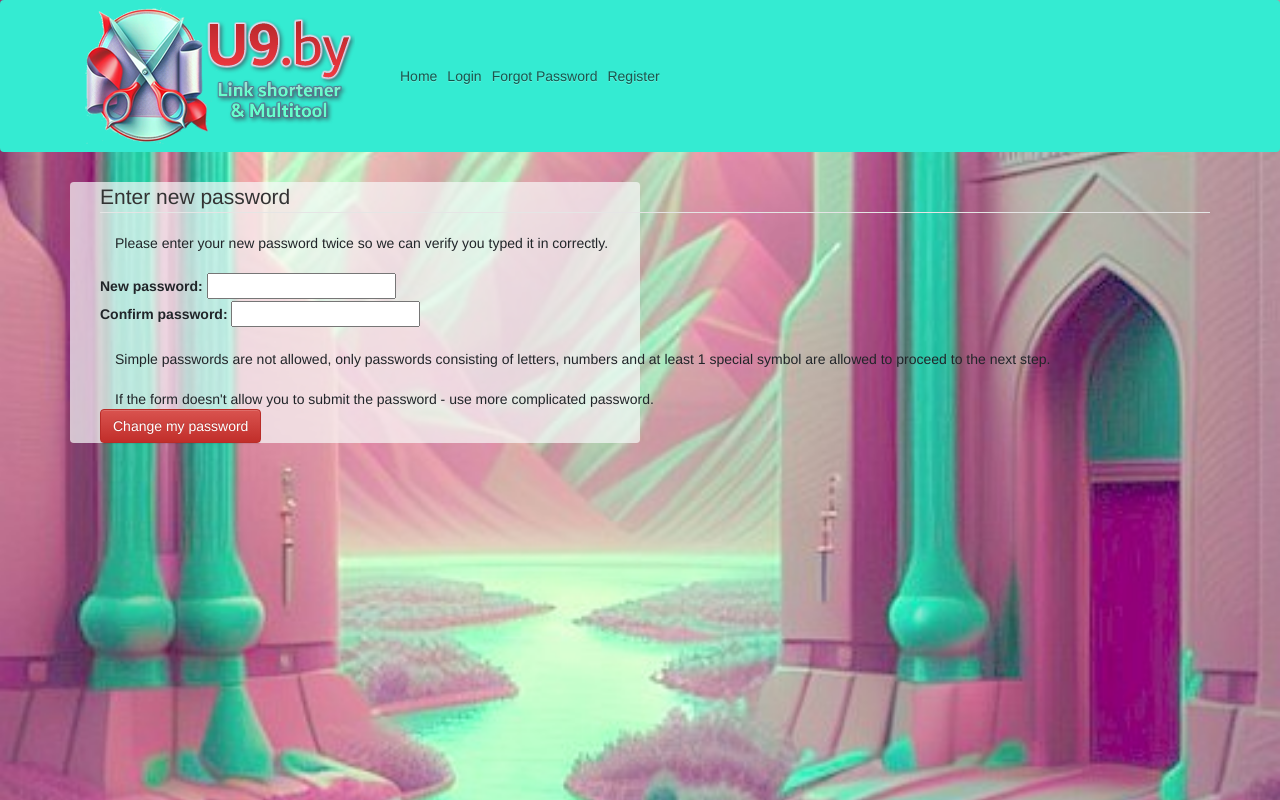
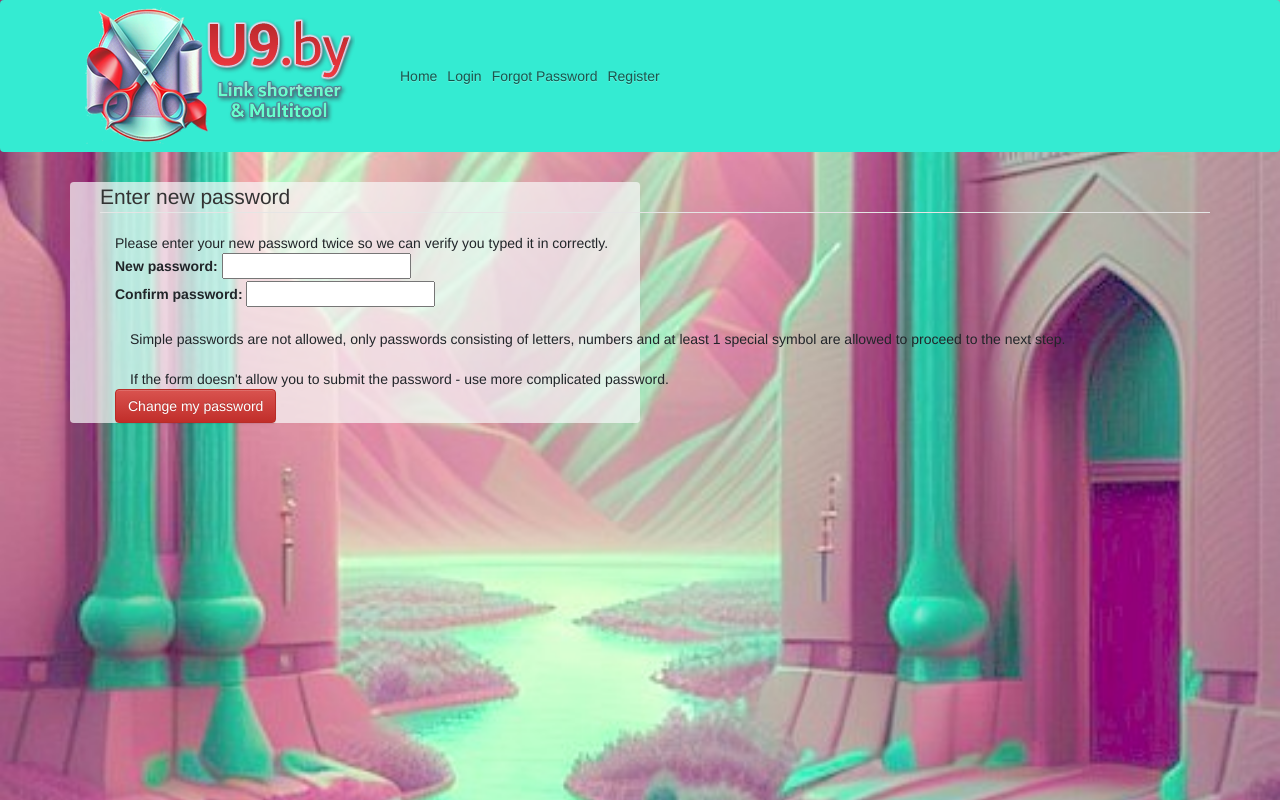
Before and after one commit to Apelsini/u9-new, a Django app: template authentication/templates/authentication/reset_password_done.html in a window 1280 px wide. Run offline with Django 3.2, Linux system fonts and the light colour scheme; the template is opened without the code that fills it, so the values that code supplies are empty; some libraries are stand-ins or nearby versions.

Commit message:
Update reset_password_done.html

```diff
--- a/authentication/templates/authentication/reset_password_done.html
+++ b/authentication/templates/authentication/reset_password_done.html
@@ -4,9 +4,9 @@
     <form method="post" class="container">
         <fieldset>
             <legend>Enter new password</legend>
-            <div class="container">
+
+            <div class="col-sm-12">
             <span>Please enter your new password twice so we can verify you typed it in correctly.</span>
-                </div>
             <br>
             {% csrf_token %}
             {% for message in messages %}
@@ -27,6 +27,7 @@
                 <div class="container"><br> If the form doesn't allow you to submit the password - use more complicated password.
                 </div>
                     <input type="submit" class="btn btn-danger" value="Change my password">
+            </div>
             </fieldset>
         </fieldset>
     </form>
```
